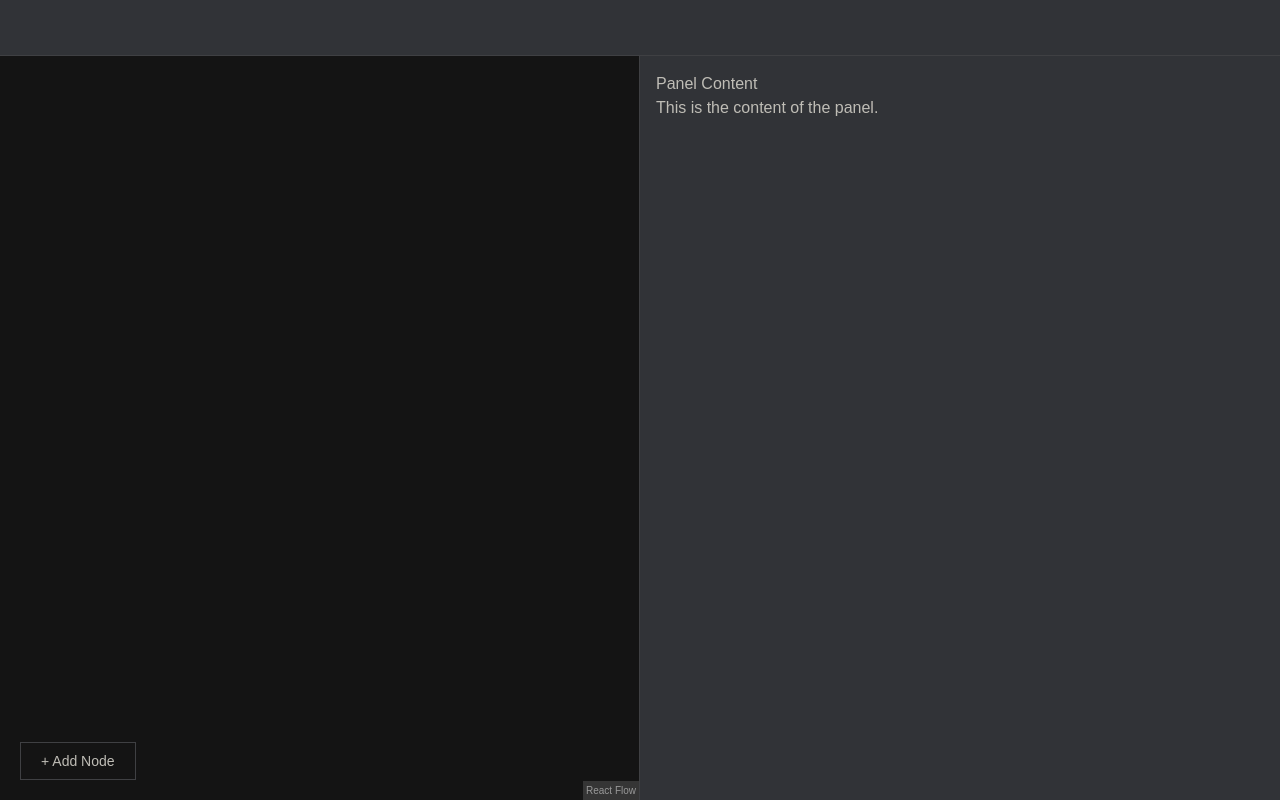
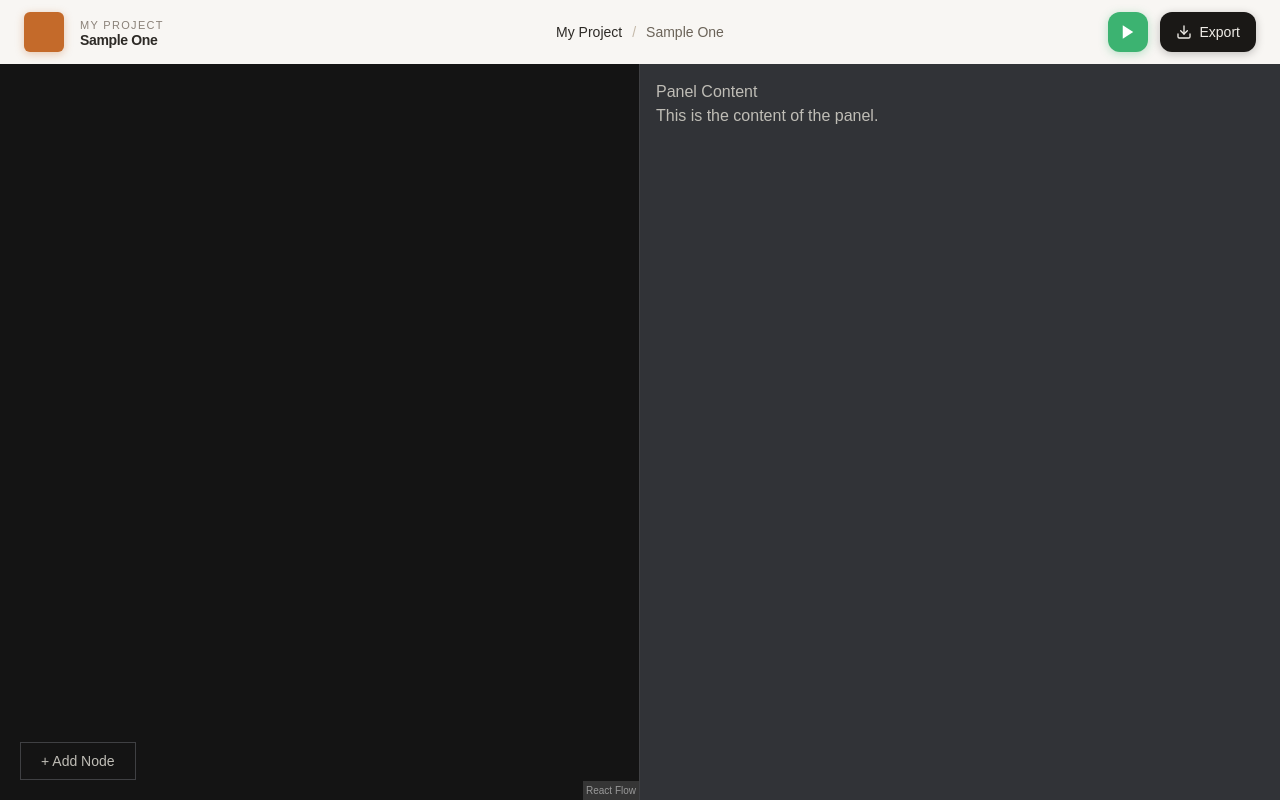
Before and after one commit to AlyMokhtari7/Journey, a React (Vite) app: page / in a window 1280 px wide. Built offline with nearby package versions, Linux system fonts and the light colour scheme.

Commit message:
Add Header component to editor

```diff
--- a/src/journey/editor/Editor.tsx
+++ b/src/journey/editor/Editor.tsx
@@ -11,6 +11,7 @@ import {
 } from "@xyflow/react";
 import type { nodeType, edgeType, nodeCategory, DataSetProfile } from "./types";
 import DatasetProfile from "./components/DatasetProfile";
+import Header from "../../modules/ui/Header";
 
 async function send_workflow(nodes: Array<nodeType>, edges: Array<edgeType>) {
   const response = await fetch("http://127.0.0.1:8000/workflows/", {
@@ -308,7 +309,7 @@ export default function App({
 
       <div className="flex h-full w-full flex-col bg-[#313337]">
         {/* Navbar */}
-        <header className="h-14 shrink-0 border-b border-[#3f4043]" />
+        <Header />
 
         {/* Main workspace */}
         <main className="flex min-h-0 flex-1">
--- /dev/null
+++ b/src/modules/ui/Header.tsx
@@ -0,0 +1,45 @@
+export default function Header() {
+  return (
+    <header className="flex h-16 w-full items-center bg-[#f8f6f3] px-6 shadow-[0_1px_0_0_rgba(0,0,0,0.05)]">
+      {/* Left: accent + title */}
+      <div className="flex w-1/3 items-center gap-4">
+        <div className="h-10 w-10 shrink-0 rounded-md bg-[#c46a2a] shadow-[0_2px_8px_rgba(196,106,42,0.35)]" />
+        <div className="flex flex-col">
+          <span className="text-[11px] font-medium uppercase tracking-[0.12em] text-[#8a8178]">
+            My Project
+          </span>
+          <span className="text-sm font-semibold leading-none text-[#2d2a26] tracking-tight">
+            Sample One
+          </span>
+        </div>
+      </div>
+
+      {/* Center: breadcrumb */}
+      <nav aria-label="Breadcrumb" className="flex w-1/3 justify-center items-center gap-2.5 text-sm font-medium text-[#6b6358]">
+        <span className="text-[#2d2a26]">My Project</span>
+        <span className="text-[#c4b8a8]">/</span>
+        <span>Sample One</span>
+      </nav>
+
+      {/* Right: actions */}
+      <div className="flex w-1/3 justify-end items-center gap-3">
+        <button
+          aria-label="Play"
+          className="flex h-10 w-10 items-center justify-center rounded-xl bg-[#3cb371] text-white shadow-[0_2px_10px_rgba(60,179,113,0.35)] transition-transform duration-150 hover:scale-105 hover:shadow-[0_4px_14px_rgba(60,179,113,0.45)] active:scale-95"
+        >
+          <svg width="18" height="18" viewBox="0 0 24 24" fill="currentColor" stroke="none">
+            <polygon points="5 3 19 12 5 21 5 3" />
+          </svg>
+        </button>
+        <button className="flex h-10 items-center gap-2 rounded-xl bg-[#1a1816] px-4 text-sm font-medium text-[#f0ede8] shadow-[0_2px_8px_rgba(26,24,22,0.25)] transition-all duration-150 hover:bg-[#2d2a26] hover:shadow-[0_4px_12px_rgba(26,24,22,0.35)] active:scale-[0.97]">
+          <svg width="16" height="16" viewBox="0 0 24 24" fill="none" stroke="currentColor" strokeWidth="2" strokeLinecap="round" strokeLinejoin="round">
+            <path d="M21 15v4a2 2 0 0 1-2 2H5a2 2 0 0 1-2-2v-4" />
+            <polyline points="7 10 12 15 17 10" />
+            <line x1="12" x2="12" y1="15" y2="3" />
+          </svg>
+          Export
+        </button>
+      </div>
+    </header>
+  );
+}
```
